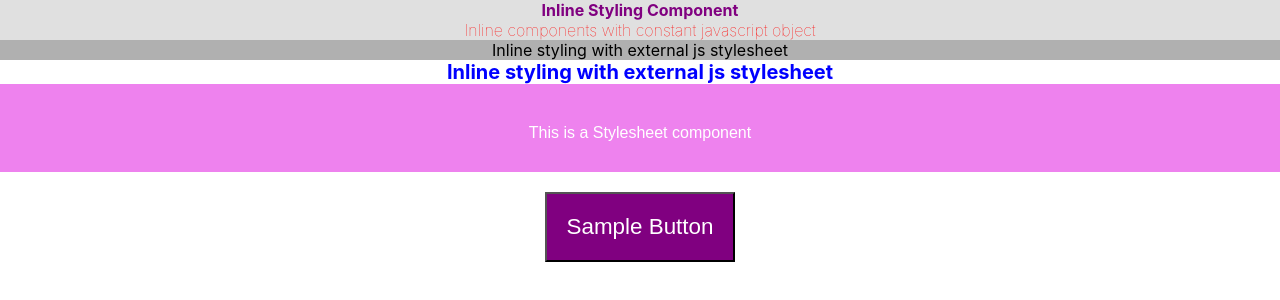
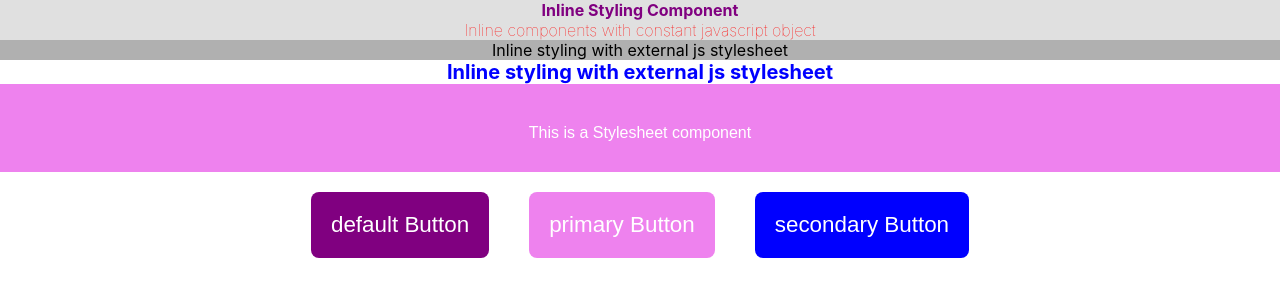
Before and after one commit to PennyNichols/react-styling-session, a React (Create React App) app in the folder react-styling/: page / in a window 1280 px wide. Shown: the top 300 px of the page. Built offline with nearby package versions, Linux system fonts and the light colour scheme.

Commit message:
css modules

```diff
--- a/react-styling/src/App.js
+++ b/react-styling/src/App.js
@@ -8,7 +8,9 @@ function App() {
     <div className="App">
       <Inline/>
       <Stylesheet/>
-      <Button/>
+      <Button />
+      <Button variant='primary'/>
+      <Button variant='secondary'/>
     </div>
   );
 }
--- a/react-styling/src/components/cssModules/button.module.css
+++ b/react-styling/src/components/cssModules/button.module.css
@@ -6,4 +6,34 @@
     font-size: 1.4rem;
     text-align: center;
     cursor: pointer;
+    border-radius: .5rem;
+    border: none;
+    transition: all .5s;
 }
+
+.default:hover{
+    background-color: white;
+    color: purple;
+    outline: 2px solid purple;
+}
+.primary:hover{
+    background-color: white;
+    color: violet;
+    outline: 2px solid violet;
+}
+.secondary:hover{
+    background-color: white;
+    color: blue;
+    outline: 2px solid blue;
+}
+
+.primary{
+    composes: default;
+    background-color: violet;
+
+}
+.secondary{
+    composes: default;
+    background-color: blue;
+
+}
--- a/react-styling/src/components/cssModules/index.js
+++ b/react-styling/src/components/cssModules/index.js
@@ -1,7 +1,11 @@
 import styles from './button.module.css';
 
-function Button () {
-    return <button className={styles.default}>Sample Button</button>
+function Button (props) {
+    return (
+    <>
+        <button className={styles[props.variant || 'default']}>{props.variant || 'default'} Button</button>
+    </>
+    )
 }
 
 export default Button;
```
